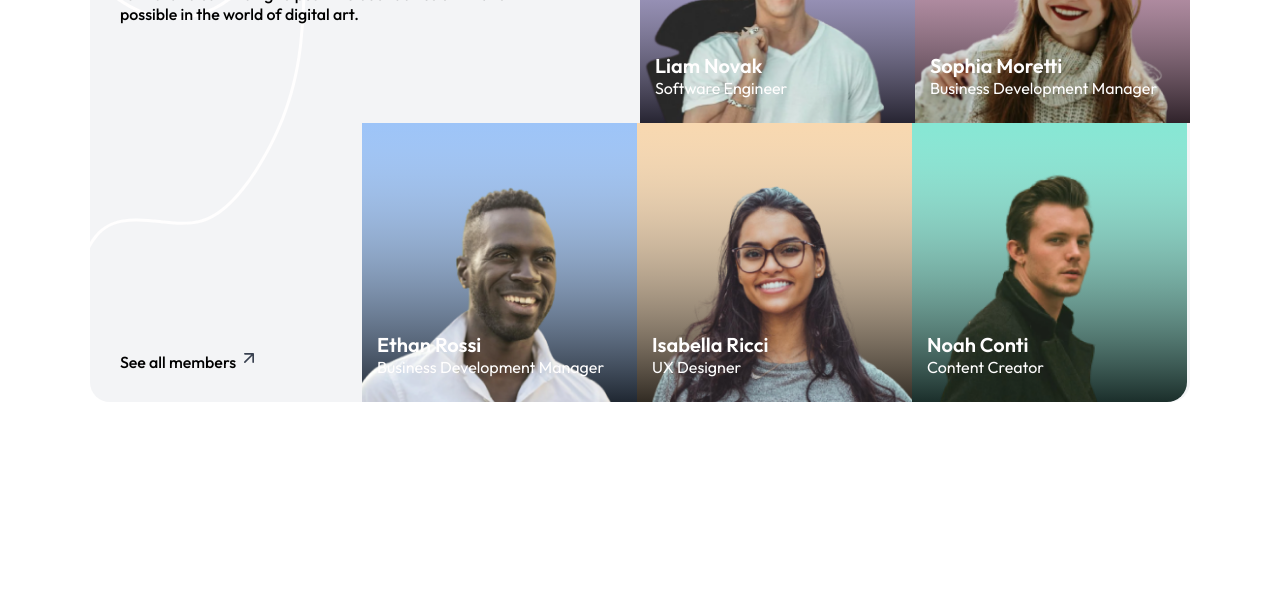
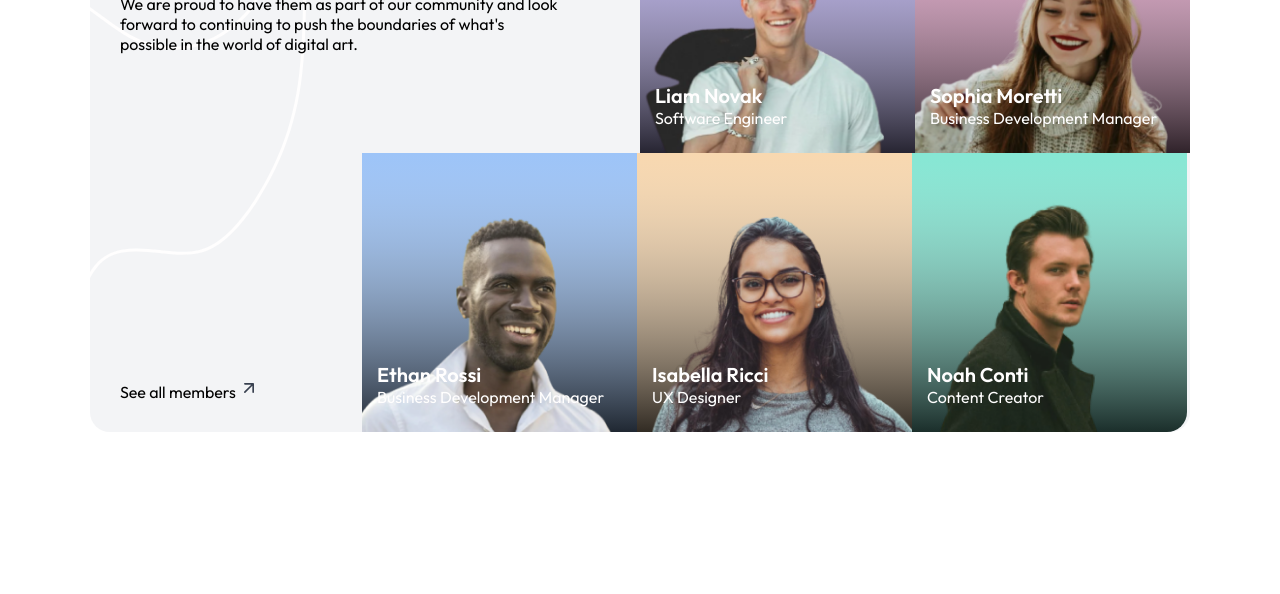
Before and after one commit to ingjoseyepez/Seccion-Conozca-al-Equipo, a plain HTML site: page index.html in a window 1280 px wide. Shown: the part 206-800 px from the top of the page. Drawn offline with Linux system fonts and the light colour scheme.

Commit message:
[udapte] Proyecto

```diff
--- a/style.css
+++ b/style.css
@@ -20,7 +20,7 @@ section {
   background: #f3f4f6 url("img/Background_decor.svg") no-repeat;
   display: flex;
   flex-wrap: wrap;
-  margin-top: 50px;
+  margin-top: 80px;
   border-radius: 20px;
 }
 
@@ -55,7 +55,7 @@ header h1 {
 header p {
   width: 80%;
   margin-bottom: 20px;
-  font-weight: 500;
+  font-weight: 400;
   font-size: 16px;
   color: #000;
 }
@@ -103,7 +103,7 @@ header p {
 .profile_tres a {
   color: #000;
   font-size: 16px;
-  font-weight: 500;
+  font-weight: 400;
   text-decoration: none;
 }
 
```
